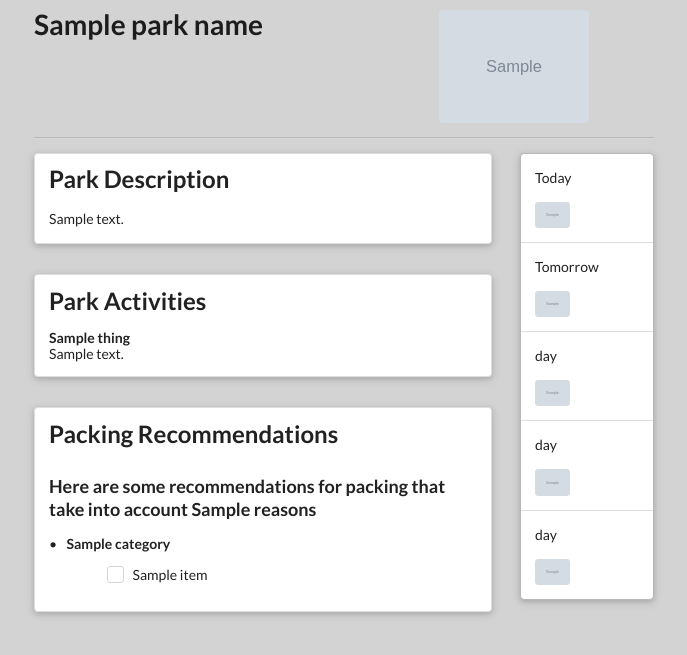
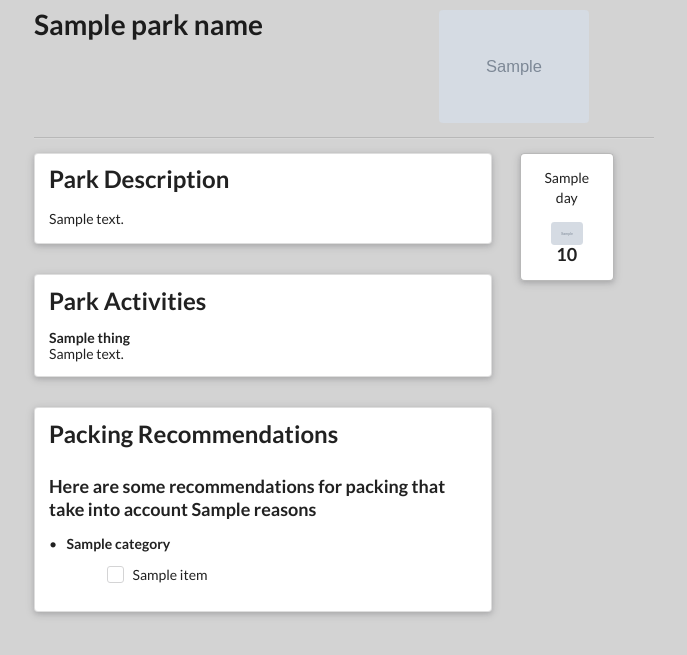
Before and after one commit to ruizr15/basecamp, a Flask app: template app/templates/display.html in a window 1280 px wide. Shown: the top 655 px of the page, without its empty margins (296-983 px from the left). Run offline with Flask 2, Linux system fonts and the light colour scheme; the template is opened without the code that fills it: most values are stand-ins (such as "Sample title", 1, 10 or a date in 2020); grey boxes marked "Sample" are stand-in pictures.

Commit message:
implemented full webpage connectivity

```diff
--- a/app/templates/coordinates.html
+++ b/app/templates/coordinates.html
@@ -6,7 +6,7 @@
   <meta name="viewport" content="width=device-width, initial-scale=1.0">
   <meta http-equiv="X-UA-Compatible" content="ie=edge">
   <link rel="stylesheet" href="https://cdn.jsdelivr.net/npm/semantic-ui@2.4.2/dist/semantic.min.css">
-  <link rel="stylesheet" href="{{url_for('static', filename='css/landing-style.css')}}">
+  <link rel="stylesheet" href="{{url_for('static', filename='css/main.css')}}">
   <title>Geolocator</title>
 </head>
 
--- a/app/templates/display.html
+++ b/app/templates/display.html
@@ -4,7 +4,7 @@
     <meta name="viewport" content="width=device-width, initial-scale=1.0">
     <meta http-equiv="X-UA-Compatible" content="ie=edge">
     <link rel="stylesheet" href="https://cdn.jsdelivr.net/npm/semantic-ui@2.4.2/dist/semantic.min.css">
-    <link rel="stylesheet" href="/static/css/landing-style.css">
+    <link rel="stylesheet" href="/static/css/main.css">
     <title>Park Display Page</title>
 </head>
 
@@ -62,28 +62,22 @@
             </div>
         </div>
     </div>
-    <div class="four wide column">
+    <div class="three wide column">
         <div class="ui raised fluid segments">
-            <div class="ui segment">
-                <p>Today</p>
-                <img class="ui mini rounded image" src={{icon_urls[0]}}>
+            {% for day in days %}
+            <div class="ui raised segment">
+                <p style="text-align: center">{{day}}</p>
+                <div class="two column very relaxed grid">
+                    <div class="column">
+                        <img class="ui mini rounded image" style="display: block; margin-left: auto; margin-right: auto; width: 50%" src={{forecasts[loop.index0]["iconUrl"]}}>
+                    </div>
+                    <div class="column" style="text-align: center">
+                        <h3 class="ui header">{{forecasts[loop.index0]["temperature"]}}</h3>
+                    </div>
+                </div>
+
             </div>
-            <div class="ui segment">
-                <p>Tomorrow</p>
-                <img class="ui mini rounded image" src={{icon_urls[1]}}>
-            </div>
-            <div class="ui segment">
-                <p>day</p>
-                <img class="ui mini rounded image" src={{icon_urls[2]}}>
-            </div>
-            <div class="ui segment">
-                <p>day</p>
-                <img class="ui mini rounded image" src={{icon_urls[3]}}>
-            </div>
-            <div class="ui segment">
-                <p>day</p>
-                <img class="ui mini rounded image" src={{icon_urls[4]}}>
-            </div>
+            {% endfor %}
         </div>
     </div>
 </div>
--- a/app/templates/parks.html
+++ b/app/templates/parks.html
@@ -7,6 +7,7 @@
   <meta http-equiv="X-UA-Compatible" content="ie=edge">
   <link rel="stylesheet" href="https://cdn.jsdelivr.net/npm/semantic-ui@2.4.2/dist/semantic.min.css">
   <link rel="stylesheet" href="{{url_for('static', filename='css/parks.css')}}">
+  <link rel="stylesheet" href="{{url_for('static', filename='css/main.css')}}">
   <title>Basecamp | Search for Parks</title>
 </head>
 
```
Also changed, not shown: app/views.py (+70 -14 lines), app/static/css/main.css (renamed from app/static/css/landing-style.css), 1 other file.
